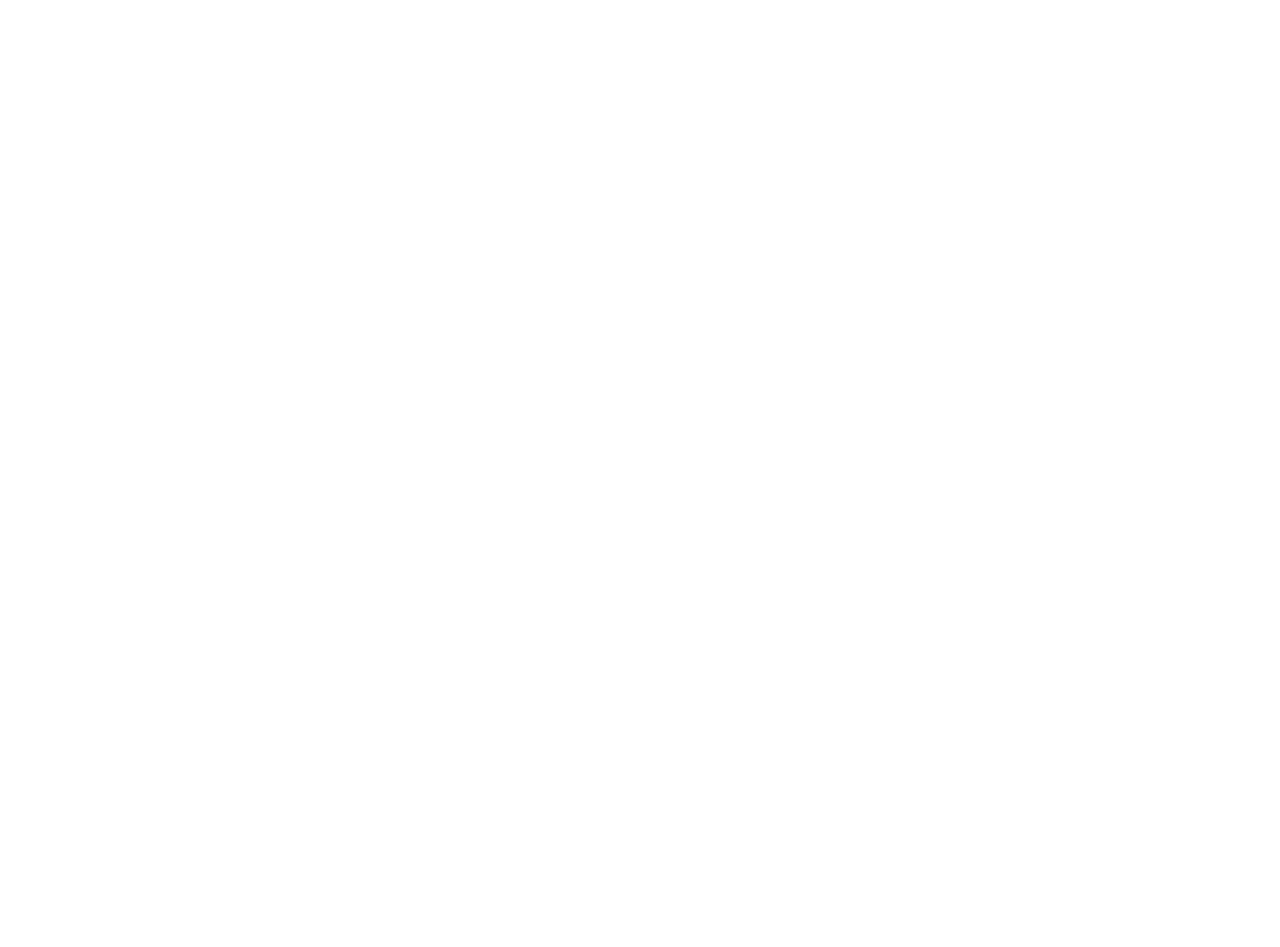
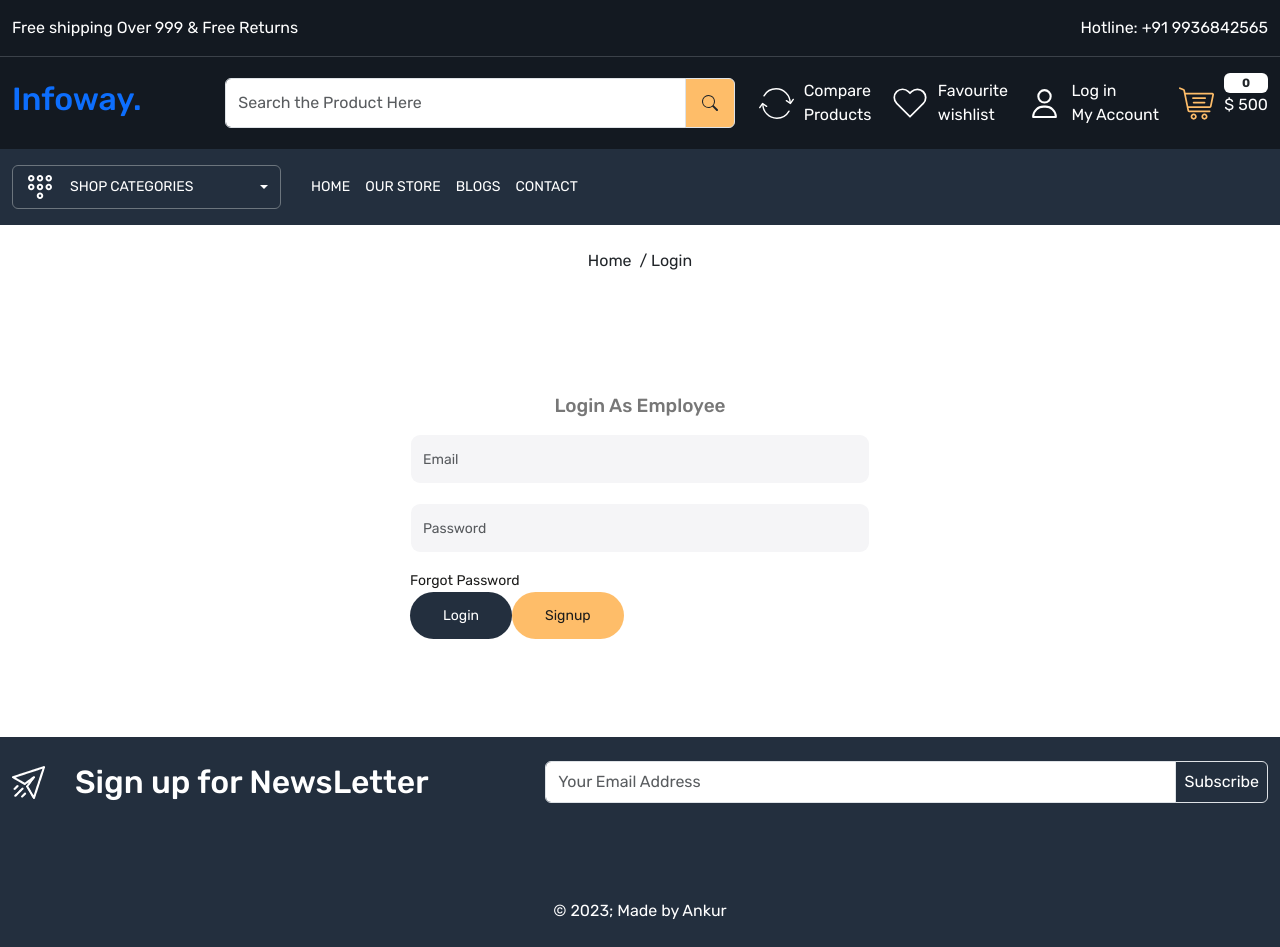
Before and after one commit to Get-Thecode/Final-Year-Project, a React (Create React App) app: page /loginasemployee in a window 1280 px wide. Before the commit this address had no page. Before the commit the page ends 800 px from the top, so only its background shows below. Built offline with nearby package versions, Linux system fonts and the light colour scheme.

Commit message:
Updated Login Page with a new customer and employe

```diff
--- a/src/App.js
+++ b/src/App.js
@@ -8,7 +8,10 @@
 import OurStore from './pages/OurStore';
 import Login from './pages/Login';
 import Forgotpassword from './pages/Forgotpassword';
-import Signup from './pages/Signup';
+import SignupAsCustomer from './pages/SignupAsCustomer'
+import LoginAsCustomer from './pages/LoginAsCustomer'
+import LoginAsEmployee from './pages/LoginAsEmployee'
+import SignupAsEmployee from './pages/SignupAsEmployee'
 
 function App() {
   return (
@@ -22,7 +25,10 @@
             <Route path='store' element={<OurStore />}/>
             <Route path='login' element={<Login />}/>
             <Route path='forgot-password' element={<Forgotpassword />}/>
-            <Route path='signup' element={<Signup />}/>
+            <Route path='signupascustomer' element={<SignupAsCustomer />}/>
+            <Route path='loginascustomer' element={<LoginAsCustomer />}/>
+            <Route path='loginasemployee' element={<LoginAsEmployee />}/>
+            <Route path='signupasemployee' element={<SignupAsEmployee />}/>
           </Route>
         </Routes>
       </BrowserRouter>
--- a/src/pages/Login.js
+++ b/src/pages/Login.js
@@ -1,41 +1,34 @@
-import React from 'react'
-import Meta from "../components/Meta"
-import BreadCrumb from "../components/BreadCrumb"
-import { Link } from 'react-router-dom'
+import React from "react";
+import Meta from "../components/Meta";
+import BreadCrumb from "../components/BreadCrumb";
+import { Link } from "react-router-dom";
+import ProductCard from "../components/ProductCard";
 
 const Login = () => {
   return (
     <>
-        <Meta title={"title"}/>
-        <BreadCrumb title="Login"/>
+      <Meta title={"title"} />
+      <BreadCrumb title="Login" />
 
-        <div className='login-wrapper py-5 home-wrapper'>
-            <div className='row'>
-                <div className='col-12'>
-                    <div className='auth-card'>
-                        <h3 className='text-center mb-3'>Login</h3>
-                        <form action="" className='d-flex flex-column gap-15'>
-                            <div>
-                                <input type="text" name='email' placeholder='Email' className='form-control'/>
+      <div className="login-wrapper py-5 home-wrapper">
+        <div className="row">
+          <div className="col-12">
+            <div className="auth-card">
+              <div className="d-felx justify-content-center gap-15 align-items-center">
+                <Link to="/loginasemployee" className="button signup">
+                  Welcome Employee!!
+                </Link>
+                <Link to="/loginascustomer" className="button signup">
+                  Welcome Customer!!
+                </Link>
+                <ProductCard />
               </div>
-
-                            <div className='mt-1 '>
-                                <input type="password" name='password' placeholder='Password' className='form-control'/>
-                            </div>
-                            <div>
-                                <Link to="/forgot-password">Forgot Password</Link>
-                                    <div className='d-felx justify-content-center gap-15 align-items-center'>
-                                        <button className='button border-0'>Login</button>
-                                        <Link to="/signup" className='button signup'>Signup</Link>
-                                    </div>
-                            </div>
-                        </form>
             </div>
           </div>
         </div>
       </div>
     </>
-  )
-}
+  );
+};
 
-export default Login
+export default Login;
--- /dev/null
+++ b/src/pages/LoginAsCustomer.js
@@ -0,0 +1,53 @@
+import React from "react";
+import Meta from "../components/Meta";
+import BreadCrumb from "../components/BreadCrumb";
+import { Link } from "react-router-dom";
+
+const Login = () => {
+  return (
+    <>
+      <Meta title={"title"} />
+      <BreadCrumb title="Login" />
+
+      <div className="login-wrapper py-5 home-wrapper">
+        <div className="row">
+          <div className="col-12">
+            <div className="auth-card">
+              <h3 className="text-center mb-3">Login As Customer</h3>
+              <form action="" className="d-flex flex-column gap-15">
+                <div>
+                  <input
+                    type="text"
+                    name="email"
+                    placeholder="Email"
+                    className="form-control"
+                  />
+                </div>
+
+                <div className="mt-1 ">
+                  <input
+                    type="password"
+                    name="password"
+                    placeholder="Password"
+                    className="form-control"
+                  />
+                </div>
+                <div>
+                  <Link to="/forgot-password">Forgot Password</Link>
+                  <div className="d-felx justify-content-center gap-15 align-items-center">
+                    <button className="button border-0">Login</button>
+                    <Link to="/signupascustomer" className="button signup">
+                      Signup
+                    </Link>
+                  </div>
+                </div>
+              </form>
+            </div>
+          </div>
+        </div>
+      </div>
+    </>
+  );
+};
+
+export default Login;
--- /dev/null
+++ b/src/pages/LoginAsEmployee.js
@@ -0,0 +1,53 @@
+import React from "react";
+import Meta from "../components/Meta";
+import BreadCrumb from "../components/BreadCrumb";
+import { Link } from "react-router-dom";
+
+const Login = () => {
+  return (
+    <>
+      <Meta title={"title"} />
+      <BreadCrumb title="Login" />
+
+      <div className="login-wrapper py-5 home-wrapper">
+        <div className="row">
+          <div className="col-12">
+            <div className="auth-card">
+              <h3 className="text-center mb-3">Login As Employee</h3>
+              <form action="" className="d-flex flex-column gap-15">
+                <div>
+                  <input
+                    type="text"
+                    name="email"
+                    placeholder="Email"
+                    className="form-control"
+                  />
+                </div>
+
+                <div className="mt-1 ">
+                  <input
+                    type="password"
+                    name="password"
+                    placeholder="Password"
+                    className="form-control"
+                  />
+                </div>
+                <div>
+                  <Link to="/forgot-password">Forgot Password</Link>
+                  <div className="d-felx justify-content-center gap-15 align-items-center">
+                    <button className="button border-0">Login</button>
+                    <Link to="/signupasemployee" className="button signup">
+                      Signup
+                    </Link>
+                  </div>
+                </div>
+              </form>
+            </div>
+          </div>
+        </div>
+      </div>
+    </>
+  );
+};
+
+export default Login;
--- /dev/null
+++ b/src/pages/SignupAsEmployee.js
@@ -0,0 +1,75 @@
+import React from "react";
+import Meta from "../components/Meta";
+import BreadCrumb from "../components/BreadCrumb";
+import { Link } from "react-router-dom";
+
+const Signup = () => {
+  return (
+    <>
+      <Meta title={"title"} />
+      <BreadCrumb title="Login" />
+
+      <div className="login-wrapper py-5 home-wrapper">
+        <div className="row">
+          <div className="col-12">
+            <div className="auth-card">
+              <h3 className="text-center mb-3">Create Account</h3>
+              <form action="" className="d-flex flex-column gap-15">
+                <div>
+                  <input
+                    type="Name"
+                    name="Name"
+                    placeholder="Name"
+                    className="form-control"
+                  />
+                </div>
+                <div>
+                  <input
+                    type="Password"
+                    name="Password"
+                    placeholder="Password"
+                    className="form-control"
+                  />
+                </div>
+                <div>
+                  <input
+                    type="confirm-password"
+                    name="confirm-password"
+                    placeholder="Confirm-password"
+                    className="form-control"
+                  />
+                </div>
+                <div>
+                  <input
+                    type="text"
+                    name="email"
+                    placeholder="Email"
+                    className="form-control"
+                  />
+                </div>
+
+                <div className="mt-1 ">
+                  <input
+                    type="password"
+                    name="password"
+                    placeholder="Password"
+                    className="form-control"
+                  />
+                </div>
+                <div>
+
+                  <div className="d-felx justify-content-center gap-15 align-items-center">
+                    <button className="button border-0" type="submit">Create</button>
+
+                  </div>
+                </div>
+              </form>
+            </div>
+          </div>
+        </div>
+      </div>
+    </>
+  );
+};
+
+export default Signup;
```
Also changed, not shown: src/pages/SignupAsCustomer.js (renamed from src/pages/Signup.js). Lines whose indentation alone changed are shown as unchanged.
